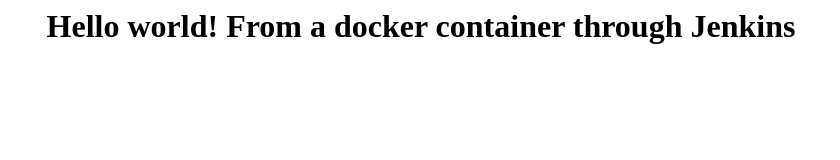
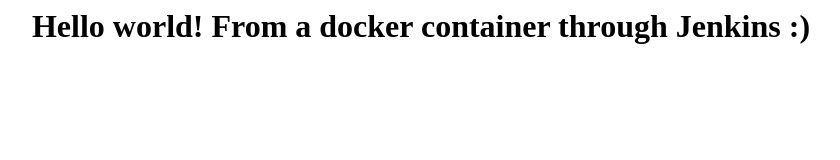
Before and after one commit to j4jewel/my_jenkins_project, a plain HTML site: page index.html in a window 1280 px wide. Shown: the whole page, without its empty margins (219-1059 px from the left). Drawn offline with Linux system fonts and the light colour scheme.

Commit message:
:) commit

```diff
--- a/index.html
+++ b/index.html
@@ -1 +1 @@
-<h1><center>Hello world! From a docker container through Jenkins<center/><h1/>
+<h1><center>Hello world! From a docker container through Jenkins :) <center/><h1/>
```
